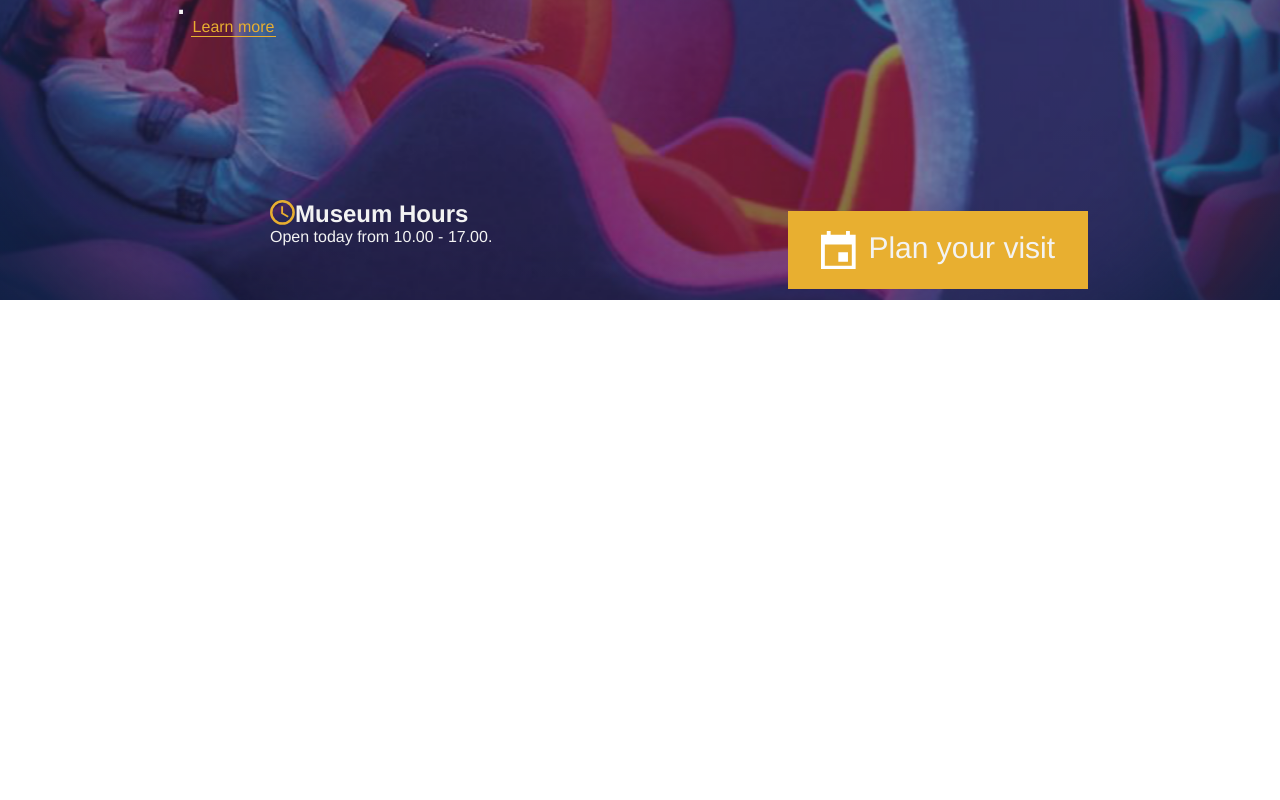
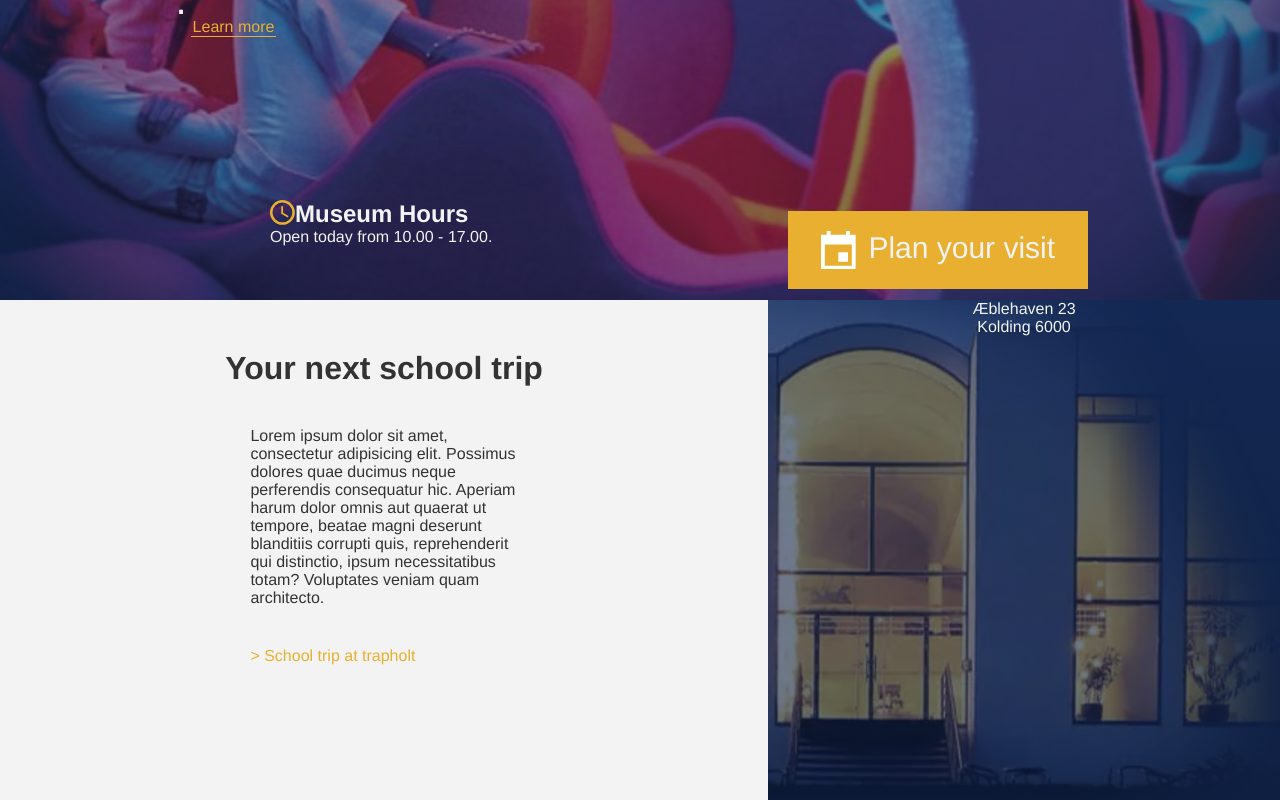
Before and after one commit to kaloyankolev13/trapholt_dk, a Vue app: page / in a window 1280 px wide. Shown: the part 579-1379 px from the top of the page. Before the commit the page ends 879 px from the top, so only its background shows below. Built offline with nearby package versions, Linux system fonts and the light colour scheme.

Commit message:
Added more content

```diff
--- a/src/components/Slider.vue
+++ b/src/components/Slider.vue
@@ -43,7 +43,7 @@
       </div>
       <div class="slider-text">
         <p class="slider-text-item">Exhibit / VERNER PANTON</p>
-        <h1 class="slider-text-item">COLORING A NEW WEORLD</h1>
+        <h1 class="slider-text-item">COLORING A NEW WORLD</h1>
         <p class="link slider-text-item">Learn more</p>
       </div>
     </div>
--- a/src/views/Home.vue
+++ b/src/views/Home.vue
@@ -1,5 +1,5 @@
 <template>
-  <div>
+  <div id="container">
     <Slider />
     <div class="content">
       <div class="working-hours">
@@ -54,6 +54,23 @@
         <p>Plan your visit</p>
       </div>
     </div>
+    <div class="block">
+      <div class="left-block">
+        <h1>Your next school trip</h1>
+        <p>
+          Lorem ipsum dolor sit amet, consectetur adipisicing elit. Possimus
+          dolores quae ducimus neque perferendis consequatur hic. Aperiam harum
+          dolor omnis aut quaerat ut tempore, beatae magni deserunt blanditiis
+          corrupti quis, reprehenderit qui distinctio, ipsum necessitatibus
+          totam? Voluptates veniam quam architecto.
+        </p>
+        <p class="orange-text">> School trip at trapholt</p>
+      </div>
+      <div class="right-block">
+        <p>Æblehaven 23</p>
+        <p>Kolding 6000</p>
+      </div>
+    </div>
   </div>
 </template>
 
@@ -67,6 +84,12 @@ export default {
 </script>
 
 <style lang="scss" scoped>
+#container {
+  background: linear-gradient(#1a356c, #0f2043);
+}
+.orange-text {
+  color: #e8af30;
+}
 .working-hours {
   margin-top: -100px;
   justify-content: flex-start;
@@ -83,6 +106,34 @@ export default {
   justify-content: space-between;
   width: 85%;
 }
+.block {
+  display: flex;
+  flex-direction: row;
+  justify-content: space-between;
+  height: 500px;
+
+  .left-block {
+    display: flex;
+    flex-direction: column;
+    align-items: center;
+    text-align: left;
+    width: 60%;
+    background: #f3f3f3;
+    color: #333;
+    height: 100%;
+    padding: 50px;
+    p {
+      width: 40%;
+      margin-top: 40px;
+    }
+  }
+  .right-block {
+    width: 40%;
+    background: url("../assets/images/home-2.png") no-repeat center center;
+    background-size: 1300px 700px;
+    height: 100%;
+  }
+}
 
 .btn {
   display: flex;
```
